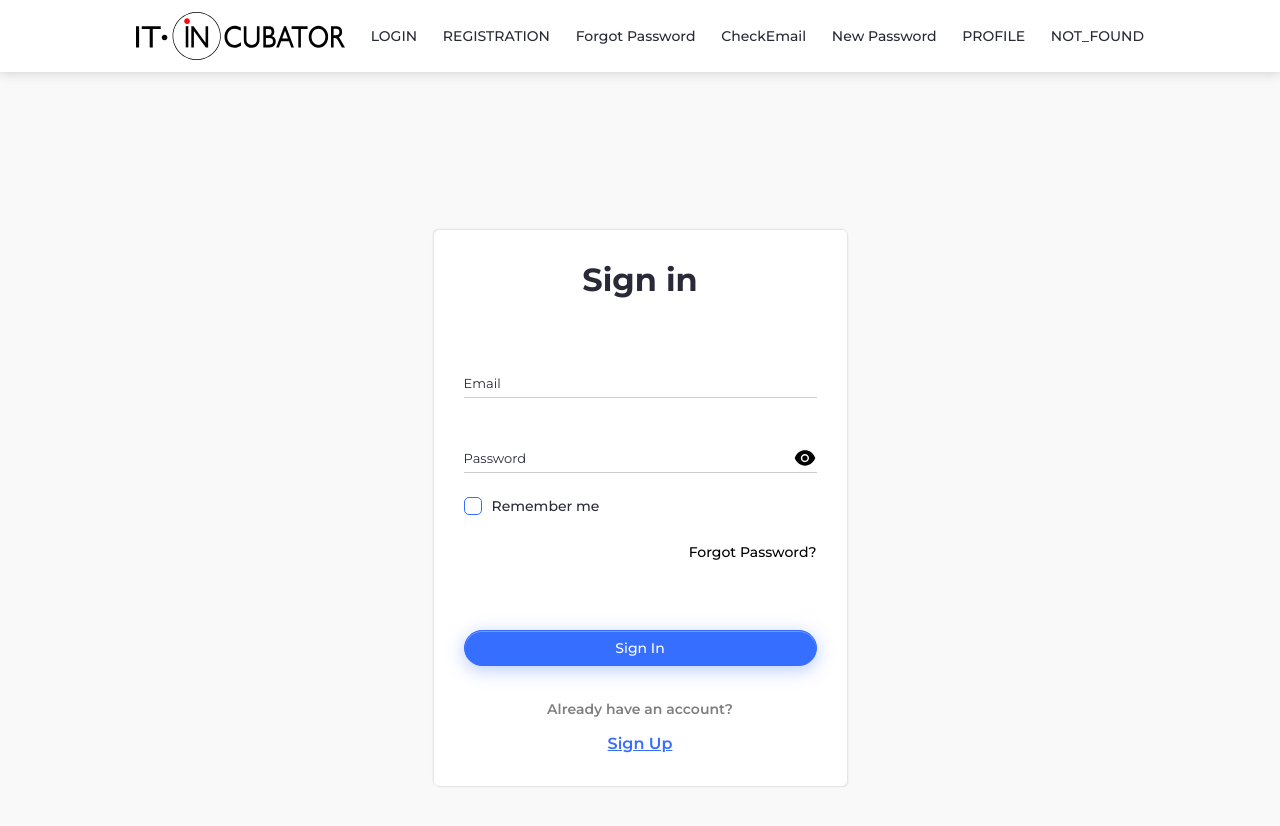
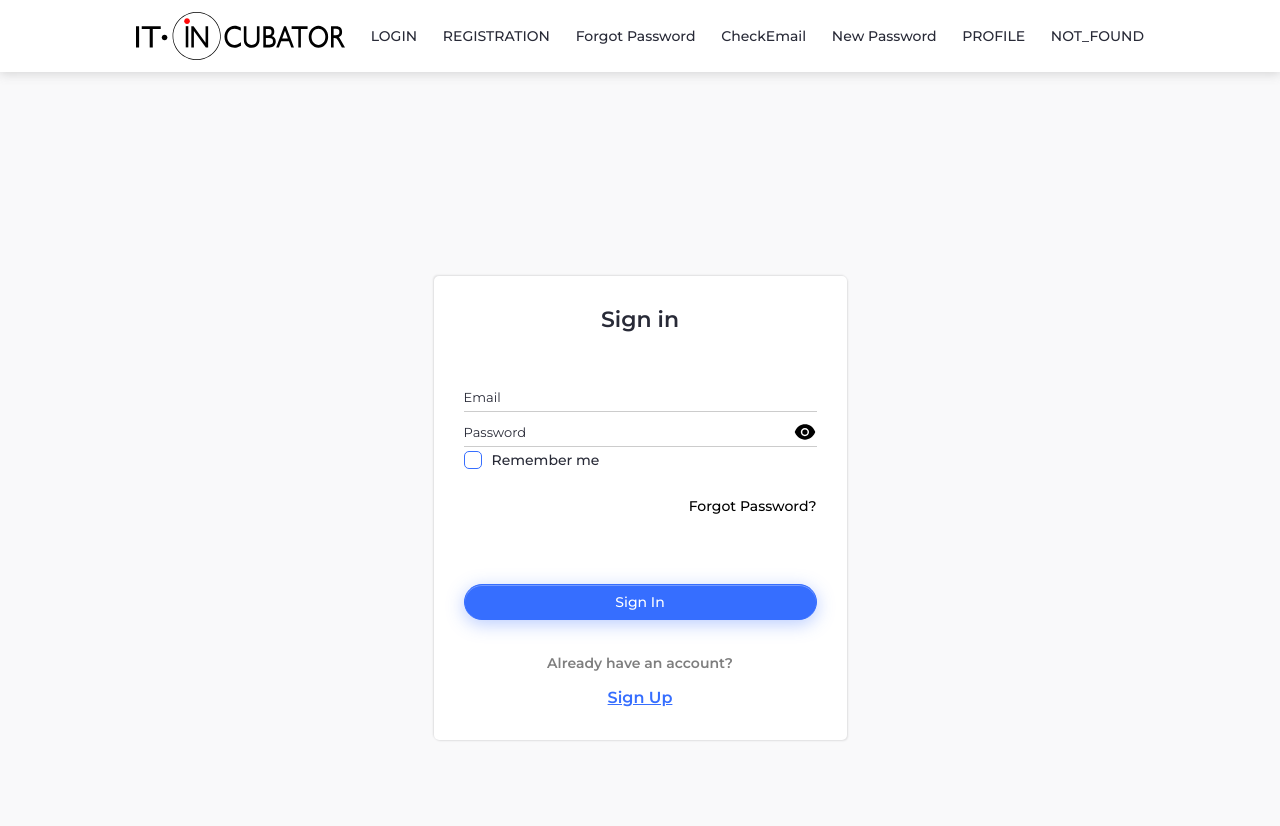
Before and after one commit to vovkahorror/learning-cards, a React (Create React App) app: page /#/login in a window 1280 px wide. Shown: the top 826 px of the page. Built offline with nearby package versions, Linux system fonts and the light colour scheme; no server answers.

Commit message:
fix / fix styles & profile component

```diff
--- a/src/common/components/Input/input.styled.ts
+++ b/src/common/components/Input/input.styled.ts
@@ -2,8 +2,6 @@ import { styled, theme } from 'styles/theme'
 
 export const InputContainer = styled.div`
   position: relative;
-  margin-top: 20px;
-  margin-bottom: 20px;
 `
 export const InputSelector = styled.input`
   box-sizing: border-box;
--- a/src/common/components/Layout/Box.ts
+++ b/src/common/components/Layout/Box.ts
@@ -30,6 +30,7 @@ type DisplayType =
 type BoxPropsType = {
   display?: DisplayType
   gap?: string
+  width?: string
   alignItems?:
     | 'center'
     | 'start'
--- a/src/features/Profile/Profile.tsx
+++ b/src/features/Profile/Profile.tsx
@@ -1,5 +1,36 @@
 import React from 'react'
 
+import { AiOutlineCamera } from 'react-icons/ai'
+
+import profileImg from '../../assets/img/profile.png'
+
+import { EditableSpan } from 'common/components/EditableSpan/EditableSpan'
+import { Box } from 'common/components/Layout/Box'
+import { ProfileAvatar, ProfileAvatarImg, ProfileUpload } from 'features/Profile/profile.styled'
+
 export const Profile = () => {
-  return <h1 style={{ marginTop: '100px' }}> Profile </h1>
+  return (
+    <Box>
+      <Box
+        display={'flex'}
+        justifyContent={'center'}
+        alignItems={'center'}
+        mb={'5'}
+        flexDirection={'column'}
+      >
+        <h1>Personal Information</h1>
+        <Box my={'4'}>
+          <ProfileAvatar>
+            <ProfileAvatarImg>
+              <img src={profileImg} alt="" />
+            </ProfileAvatarImg>
+            <ProfileUpload>
+              <AiOutlineCamera />
+            </ProfileUpload>
+          </ProfileAvatar>
+        </Box>
+        <EditableSpan />
+      </Box>
+    </Box>
+  )
 }
--- a/src/styles/theme.tsx
+++ b/src/styles/theme.tsx
@@ -13,6 +13,7 @@ export const theme = {
 
     dark: '#282A37',
     light: '#ffffff',
+    gray: '#808080',
 
     fontPrimary: '#000',
     fontSecondary: '#6F7782',
@@ -55,6 +56,11 @@ export const GlobalStyle = createGlobalStyle`
       font-weight: 500;
       font-size: 14px;
     }
+    h1 {
+      font-weight: 600;
+      font-size: 22px;
+      line-height: 27px;
+    }
 	#root {
 	  	min-height: 100vh;
 	}
```
